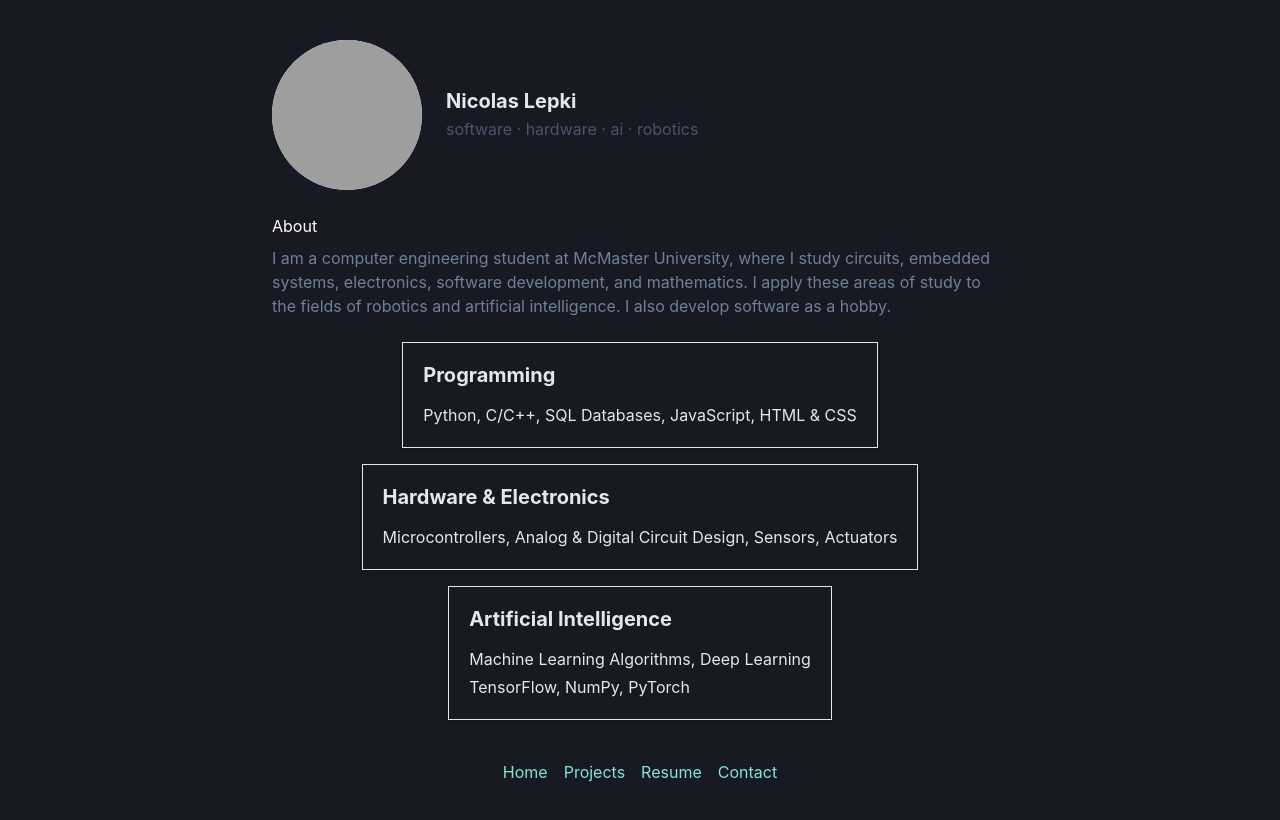
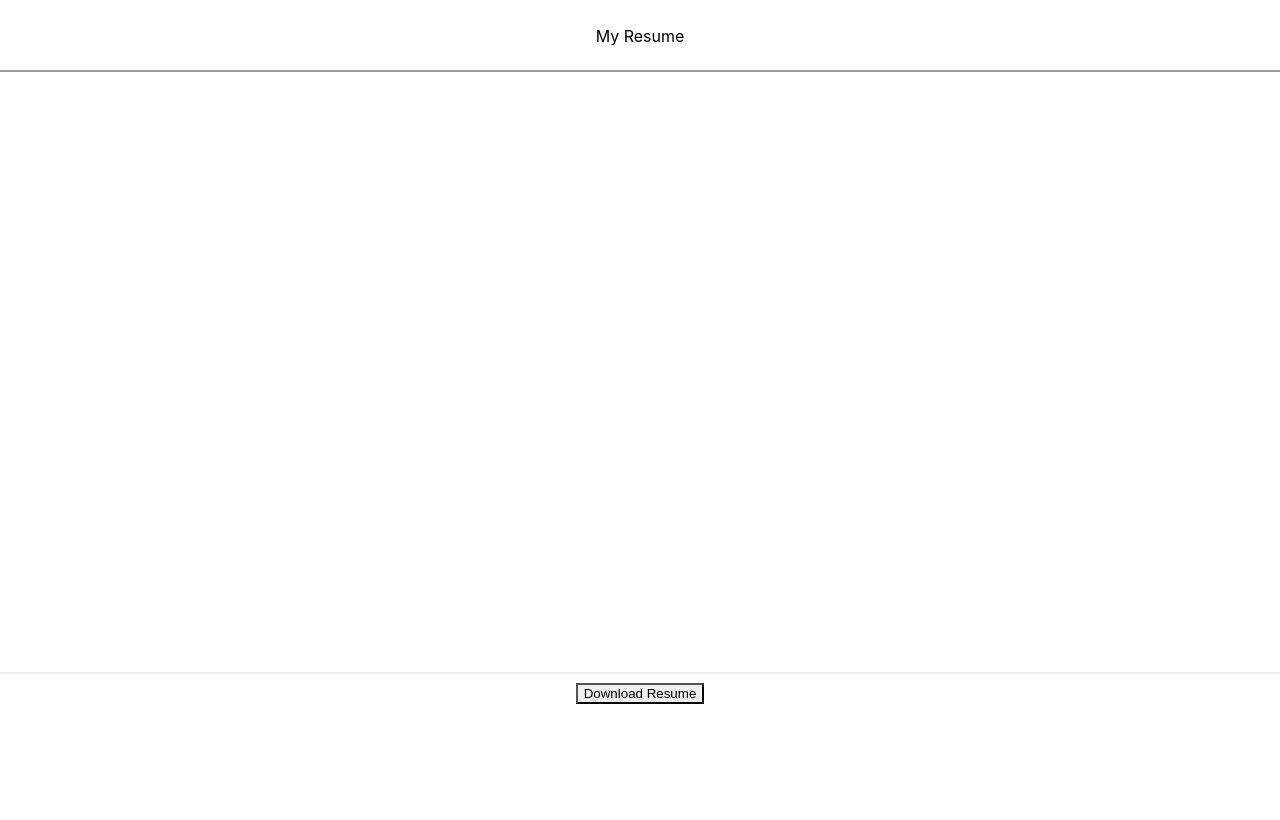
Before and after one commit to lepkinh/personal-website, a React (Create React App) app in the folder my-portfolio/: page /resume in a window 1280 px wide. Shown: the top 820 px of the page. Built offline with nearby package versions, Linux system fonts and the light colour scheme; grey boxes are pictures that could not be loaded.

Commit message:
Fixing touches on index, added /resume

```diff
--- a/my-portfolio/package.json
+++ b/my-portfolio/package.json
@@ -12,6 +12,8 @@
     "framer-motion": "^11.3.30",
     "react": "^18.3.1",
     "react-dom": "^18.3.1",
+    "react-icons": "^5.3.0",
+    "react-router-dom": "^6.26.1",
     "react-scripts": "5.0.1",
     "web-vitals": "^2.1.4"
   },
--- a/my-portfolio/src/App.js
+++ b/my-portfolio/src/App.js
@@ -1,5 +1,8 @@
 import React from 'react';
-import { ChakraProvider, Box, Container, Heading, Text, VStack, HStack, Image, Link, Stack, extendTheme } from '@chakra-ui/react';
+import { ChakraProvider, Box, Container, Heading, Text, VStack, HStack, Image, Icon, Link, Stack, extendTheme } from '@chakra-ui/react';
+import { BrowserRouter as Router, Routes, Route } from 'react-router-dom';
+import { FaLinkedin, FaGithub, FaTwitter } from 'react-icons/fa';
+import Resume from './Resume';
 
 // Darker theme
 const theme = extendTheme({
@@ -63,15 +66,38 @@ function App() {
         </VStack>
 
         {/* Links to Other Routes */}
-        <Stack direction="row" spacing={4} justify="center" mt={10}>
+        <Stack direction="row" spacing={4} justify="center" mt={4}>
           <Link href="/" color="teal.200">Home</Link>
           <Link href="/projects" color="teal.200">Projects</Link>
           <Link href="/resume" color="teal.200">Resume</Link>
-          <Link href="/contact" color="teal.200">Contact</Link>
         </Stack>
-      </Container>
+
+        {/* Links to Socials */}
+        <HStack spacing={6} justify="center" mt={4}>
+          <Link href="https://www.linkedin.com/in/nicolaslepki/" isExternal>
+            <Icon as={FaLinkedin} boxSize={8} color="teal.200" />
+          </Link>
+          <Link href="https://github.com/lepkinh" isExternal>
+            <Icon as={FaGithub} boxSize={8} color="teal.200" />
+          </Link>
+          <Link href="https://x.com/fixedawakening" isExternal>
+            <Icon as={FaTwitter} boxSize={8} color="teal.200" />
+          </Link>
+        </HStack>
+      </Container>\
     </ChakraProvider>
   );
 }
 
-export default App;
+function Main() {
+  return (
+    <Router>
+      <Routes>
+        <Route path="/" element={<App />} />
+        <Route path="/resume" element={<Resume />} />
+      </Routes>
+    </Router>
+  );
+}
+
+export default Main;
--- /dev/null
+++ b/my-portfolio/src/Resume.js
@@ -0,0 +1,23 @@
+// Resume.js
+import React from 'react';
+import { Box, Button, VStack, Link, Text } from '@chakra-ui/react';
+
+function Resume() {
+  const resumeUrl = "/path/to/your/resume.pdf"; // ADD RESUME HERE, I need to redo mine still
+
+  return (
+    <VStack spacing={8} py={10}>
+      <Text fontSize="2xl" color="gray.200">My Resume</Text>
+
+      {/* Embed PDF */}
+      <Box as="iframe" src={resumeUrl} width="100%" height="600px" borderRadius="md" shadow="md" />
+
+      {/* Download Button */}
+      <Link href={resumeUrl} download>
+        <Button colorScheme="teal" variant="solid">Download Resume</Button>
+      </Link>
+    </VStack>
+  );
+}
+
+export default Resume;
```
Also changed, not shown: 1 other file (tests, documents, lock files or other folders).
